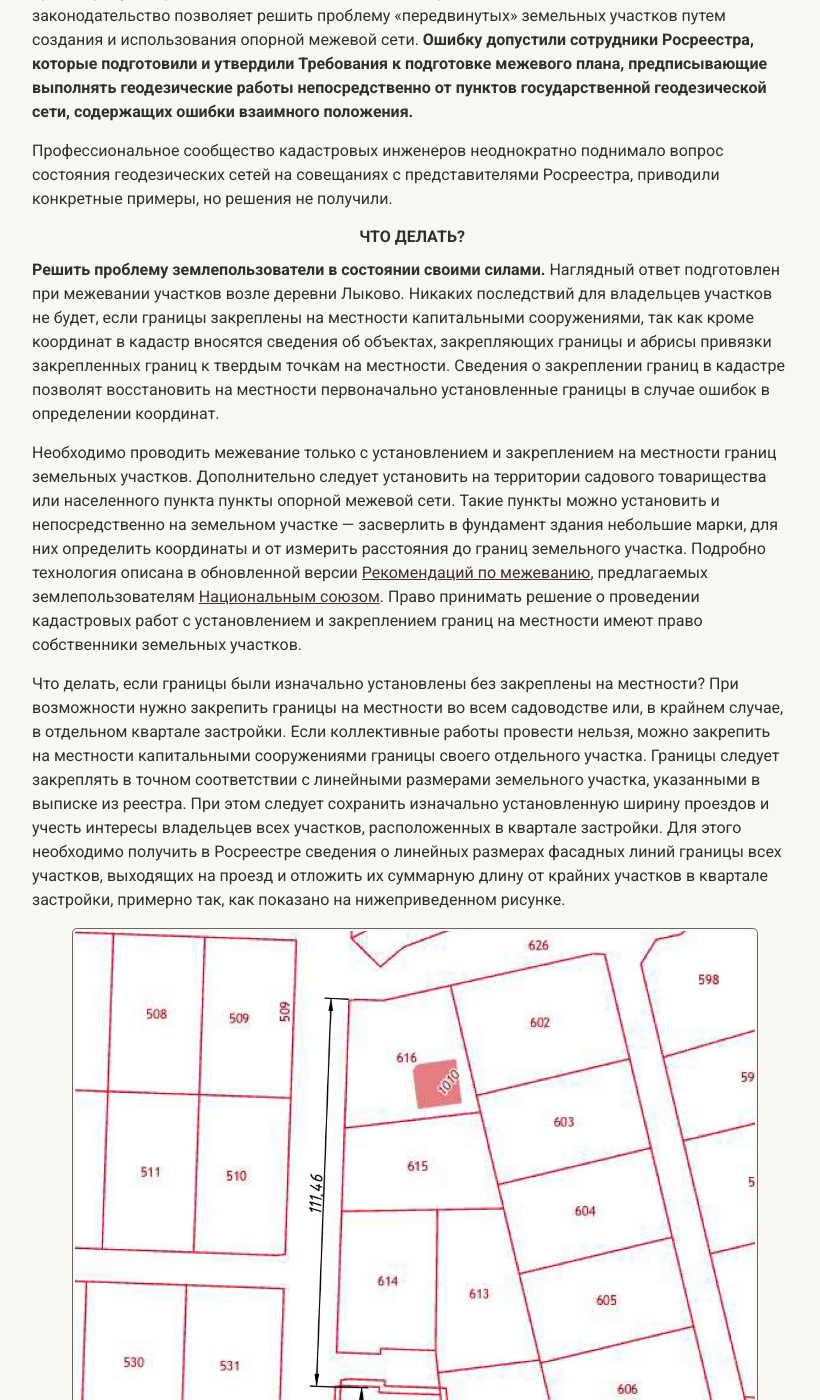
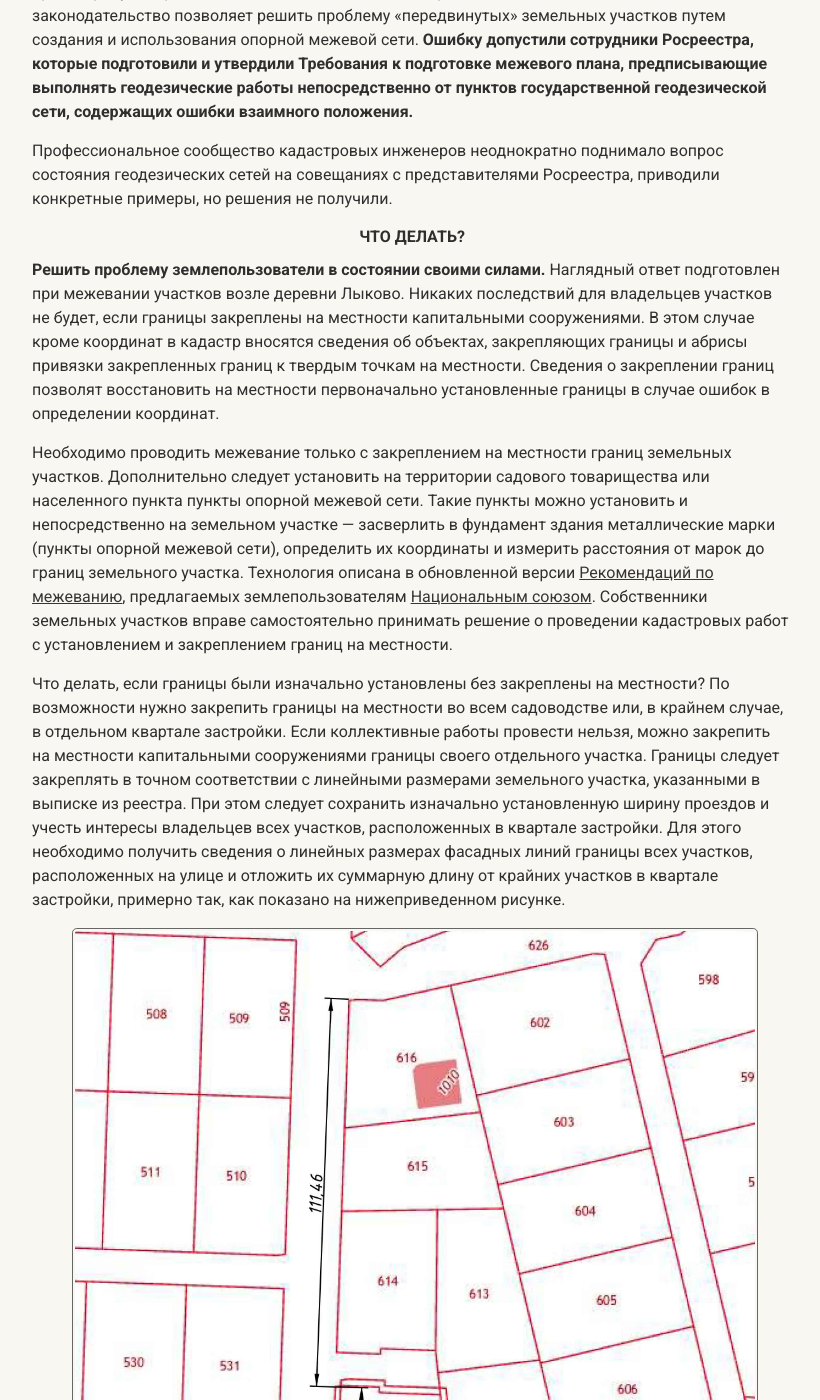
Before and after one commit to SergSi/land-use-art, a Jekyll site: the page built from _articles/2023-12-10-delta-GGS.md, in a window 1280 px wide and 1400 px high, scrolled down 4827 px. Shown: the whole window, without its empty margins (228-1048 px from the left). Built offline with Jekyll 4.4.1, drawn with Linux system fonts in a browser that asks for light colours; some web fonts are replaced.

Commit message:
Update 2023-12-10-delta-GGS.md

```diff
--- a/_articles/2023-12-10-delta-GGS.md
+++ b/_articles/2023-12-10-delta-GGS.md
@@ -61,11 +61,11 @@ file-1="article/table-mistake.jpg" %}
 
 # Что делать?
 
-**Решить проблему землепользователи в состоянии своими силами.** Наглядный ответ подготовлен при межевании участков возле деревни Лыково. Никаких последствий для владельцев участков не будет, если границы закреплены на местности капитальными сооружениями, так как кроме координат в кадастр вносятся сведения об объектах, закрепляющих границы и абрисы привязки закрепленных границ к твердым точкам на местности.  Сведения о закреплении границ в кадастре позволят восстановить на местности первоначально установленные границы в случае ошибок в определении координат.
+**Решить проблему землепользователи в состоянии своими силами.** Наглядный ответ подготовлен при межевании участков возле деревни Лыково. Никаких последствий для владельцев участков не будет, если границы закреплены на местности капитальными сооружениями. В этом случае кроме координат в кадастр вносятся сведения об объектах, закрепляющих границы и абрисы привязки закрепленных границ к твердым точкам на местности. Сведения о закреплении границ позволят восстановить на местности первоначально установленные границы в случае ошибок в определении координат.
 
-Необходимо проводить межевание только с установлением и закреплением на местности границ земельных участков. Дополнительно следует установить на территории садового товарищества или населенного пункта пункты опорной межевой сети. Такие пункты можно установить и непосредственно на земельном участке — засверлить в фундамент здания небольшие марки, для них определить координаты и от измерить расстояния до границ земельного участка. Подробно технология описана в обновленной версии [Рекомендаций по межеванию](https://kadinfo.ru/recommendation-1/), предлагаемых землепользователям [Национальным союзом](https://nsz.su/). Право принимать решение о проведении кадастровых работ с установлением и закреплением границ на местности имеют право собственники земельных участков.
+Необходимо проводить межевание только с закреплением на местности границ земельных участков. Дополнительно следует установить на территории садового товарищества или населенного пункта пункты опорной межевой сети. Такие пункты можно установить и непосредственно на земельном участке — засверлить в фундамент здания металлические марки (пункты опорной межевой сети), определить их координаты и измерить расстояния от марок до границ земельного участка. Технология описана в обновленной версии [Рекомендаций по межеванию](https://kadinfo.ru/recommendation-1/), предлагаемых землепользователям [Национальным союзом](https://nsz.su/). Собственники земельных участков вправе самостоятельно принимать решение о проведении кадастровых работ с установлением и закреплением границ на местности.
 
-Что делать, если границы были изначально установлены без закреплены на местности? При возможности нужно закрепить границы на местности во всем садоводстве или, в крайнем случае, в отдельном квартале застройки. Если коллективные работы провести нельзя, можно закрепить на местности капитальными сооружениями границы своего отдельного участка. Границы следует закреплять в точном соответствии с линейными размерами земельного участка, указанными в выписке из реестра. При этом следует сохранить изначально установленную ширину проездов и учесть интересы владельцев всех участков, расположенных в квартале застройки. Для этого необходимо получить в Росреестре сведения о линейных размерах фасадных линий границы всех участков, выходящих на проезд и отложить их суммарную длину от крайних участков в квартале застройки, примерно так, как показано на нижеприведенном рисунке.
+Что делать, если границы были изначально установлены без закреплены на местности? По возможности нужно закрепить границы на местности во всем садоводстве или, в крайнем случае, в отдельном квартале застройки. Если коллективные работы провести нельзя, можно закрепить на местности капитальными сооружениями границы своего отдельного участка. Границы следует закреплять в точном соответствии с линейными размерами земельного участка, указанными в выписке из реестра. При этом следует сохранить изначально установленную ширину проездов и учесть интересы владельцев всех участков, расположенных в квартале застройки. Для этого необходимо получить сведения о линейных размерах фасадных линий границы всех участков, расположенных на улице и отложить их суммарную длину от крайних участков в квартале застройки, примерно так, как показано на нижеприведенном рисунке.
 
 {% include image.html
 file-1="article/Вынос в натуру.jpg" caption-1="Данные для выноса границ в натуру, полученные из реестра недвижимости" %}
```
